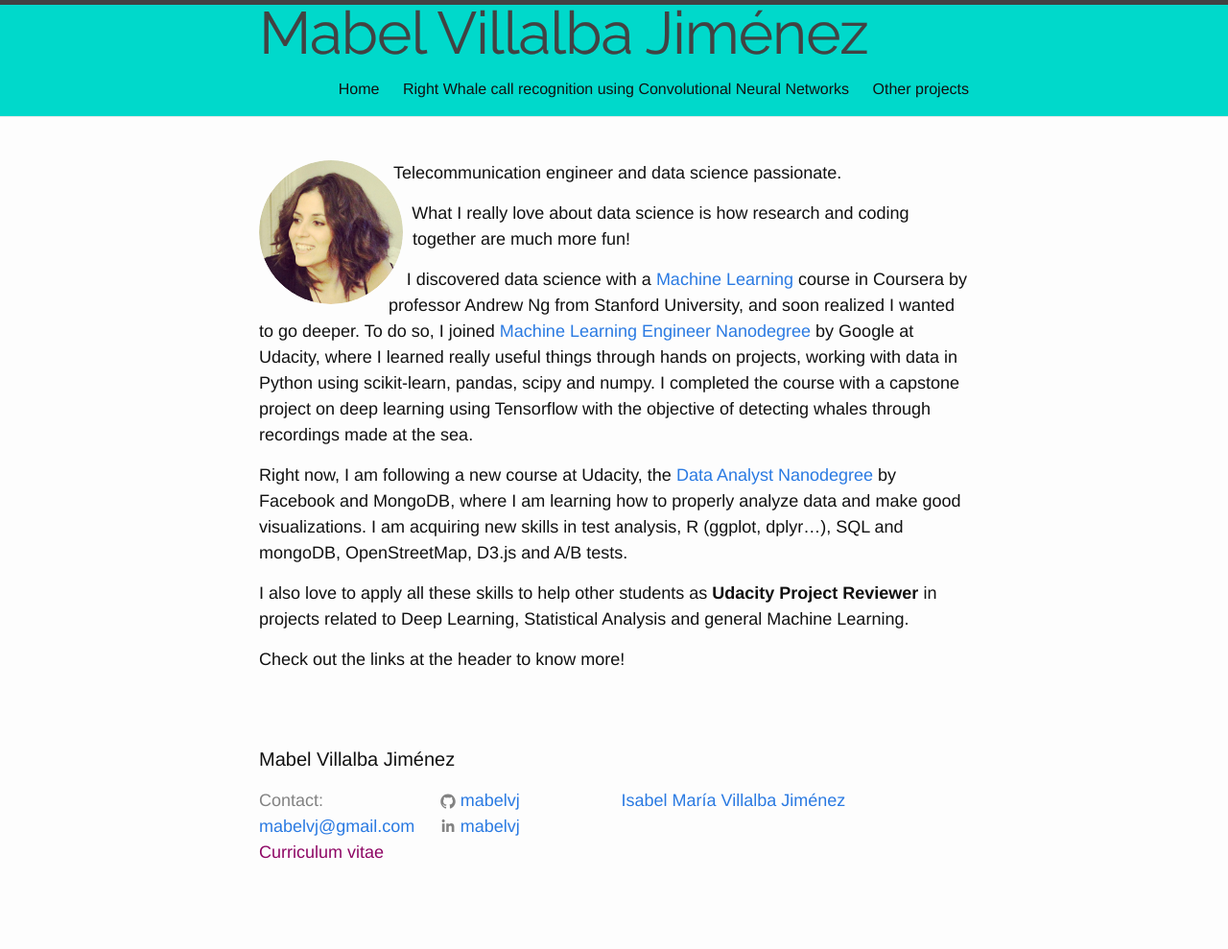
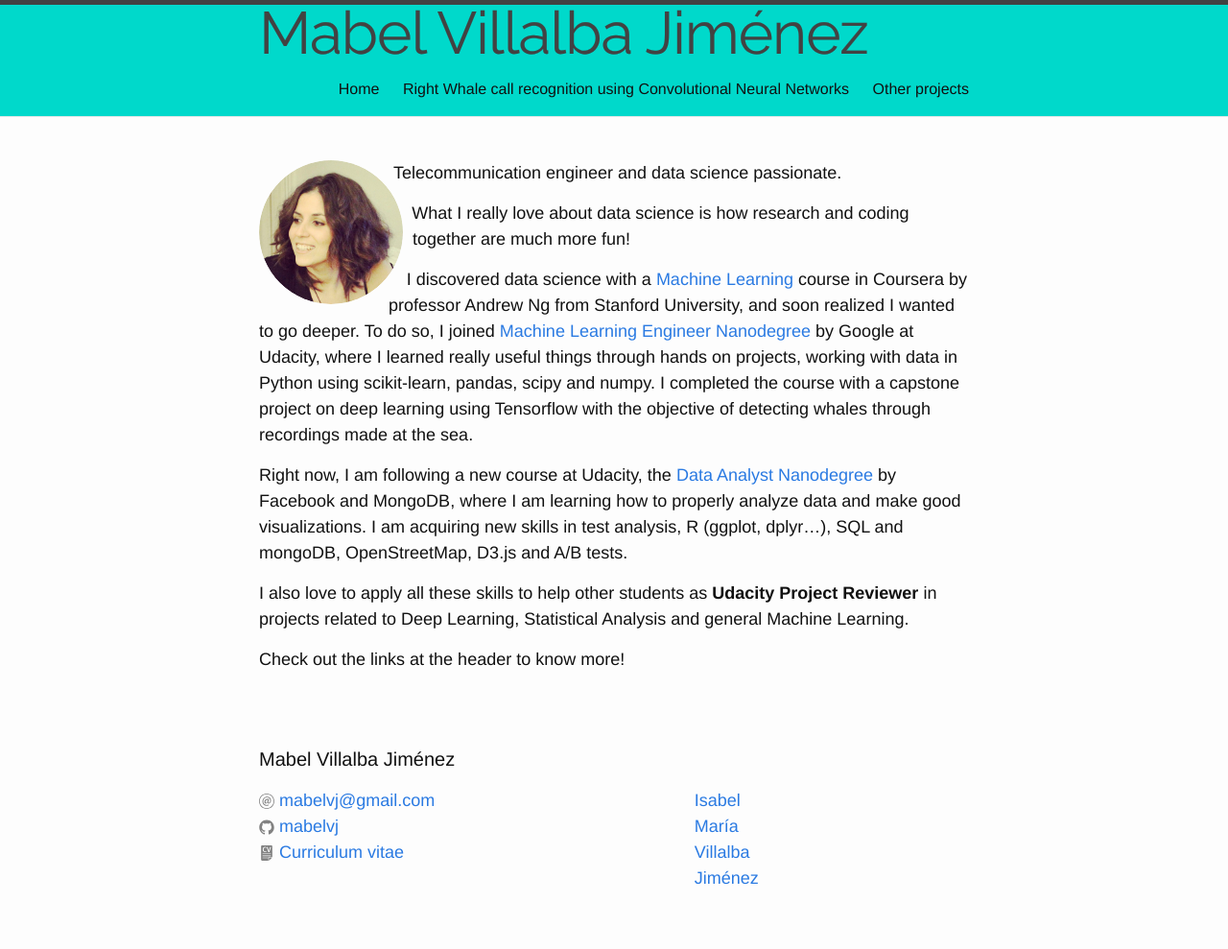
Before and after one commit to mabelvj/mabelvj.github.io, a Jekyll site: the page built from index.md, in a window 1280 px wide. Shown: the whole page at 96% size. Built offline with Jekyll 4.4.1, drawn with Linux system fonts in a browser that asks for light colours; some web fonts are replaced; comment, search, counter and statistics services are not loaded; before the commit the page ends 962 px from its top, so only the background shows below that.

Commit message:
added linkedin badge 3

```diff
--- a/_config.yml
+++ b/_config.yml
@@ -3,10 +3,10 @@ title: Mabel Villalba Jiménez
 email: mabelvj@gmail.com
 description: "Projects and stuff"
 baseurl: ""
-url: "http://mabelvj.github.io"
+url: "https://mabelvj.github.io"
 github_username:  mabelvj
 linkedin_username:  mabelvj
-resume_link: "http://mabelvj.github.io/mabelvj_cv.pdf"
+resume_link: "https://mabelvj.github.io/mabelvj_cv.pdf"
 
 # Build settings
 markdown: kramdown
--- a/_includes/footer.html
+++ b/_includes/footer.html
@@ -15,17 +15,26 @@
             {% endif %}
             </li>-->
 
-            Contact: {% if site.email %}
-            <li><a href="mailto:{{ site.email }}"> {{ site.email }}</a></li>
+            {% if site.email %}
+            <li>
+              {% include icon-email.html username=site.email %}
+            </li>
+            {% endif %}
+            {% if site.github_username %}
+              <li>
+                {% include icon-github.html username=site.github_username %}
+              </li>
             {% endif %}
             {% if site.resume_link%}
-            <li><a href="{{site.resume_link}}" style= "color: #8E0765"> Curriculum vitae </a></li>
+            <li>
+                {% include icon-cv.html username=site.resume_link %}
+            </li>
             {% endif %}
         </ul>
       </div>
 
       <div class="footer-col footer-col-2">
-        <ul class="social-media-list">
+        <!--<ul class="social-media-list">
           {% if site.github_username %}
           <li>
             {% include icon-github.html username=site.github_username %}
@@ -43,11 +52,10 @@
           </li>
           {% endif %}
         </ul>
-      </div>
+      </div> -->
       <div class="footer-col footer-col-3">
         <!-- <p>{{ site.description | escape }}</p> -->
-
-        <div class="LI-profile-badge"  data-version="v1" data-size="small" data-locale="es_ES" data-type="horizontal" data-theme="dark" data-vanity="mabelvj"><a class="LI-simple-link" href='https://es.linkedin.com/in/mabelvj?trk=profile-badge'>Isabel María Villalba Jiménez</a></div>
+        <div class="LI-profile-badge"  data-version="v1" data-size="small" data-locale="en_US" data-type="horizontal" data-theme="light" data-vanity="mabelvj"><a class="LI-simple-link" href='https://es.linkedin.com/in/mabelvj?trk=profile-badge'>Isabel María Villalba Jiménez</a></div>
       </div>
     </div>
 
--- /dev/null
+++ b/_includes/icon-cv.html
@@ -0,0 +1,4 @@
+<a href="{{site.resume_link}}">
+ <span class="icon icon--cv">{% include icon-cv.svg %}</span>
+ <span class="username">Curriculum vitae</span></a>
+<!-- <span class="username" style= "color: #8E0765">Curriculum vitae</span></a>-->
--- /dev/null
+++ b/_includes/icon-email.html
@@ -0,0 +1 @@
+<a href="mailto:{{ include.username }}"> <span class="icon icon--email">{% include icon-email.svg %}</span><span class="username">{{ include.username }}</span></a>
--- a/_sass/minima/_layout.scss
+++ b/_sass/minima/_layout.scss
@@ -134,18 +134,21 @@
 }
 
 .footer-col-1 {
-  width: -webkit-calc(25% - (#{$spacing-unit} / 2));
-  width:         calc(25% - (#{$spacing-unit} / 2));
+  float: left;
+  width: -webkit-calc(35% - (#{$spacing-unit} / 2));
+  width:         calc(35% - (#{$spacing-unit} / 2));
 }
 
 .footer-col-2 {
-  width: -webkit-calc(25% - (#{$spacing-unit} / 2));
-  width:         calc(25% - (#{$spacing-unit} / 2));
+  display: inline-block;
+  width: -webkit-calc(35% - (#{$spacing-unit} / 2));
+  width:         calc(35% - (#{$spacing-unit} / 2));
 }
 
 .footer-col-3 {
-  width: -webkit-calc(50% - (#{$spacing-unit} / 2));
-  width:         calc(50% - (#{$spacing-unit} / 2));
+  float: right;
+  width: -webkit-calc(30% - (#{$spacing-unit} / 2));
+  width:         calc(30% - (#{$spacing-unit} / 2));
 }
 
 @include media-query($on-laptop) {
```
Also changed, not shown: _includes/icon-cv.svg (added), _includes/icon-email.svg (added), email.png (added), 5 other files.
